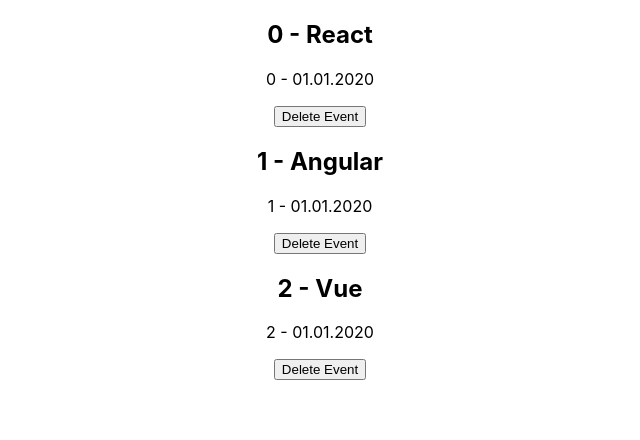
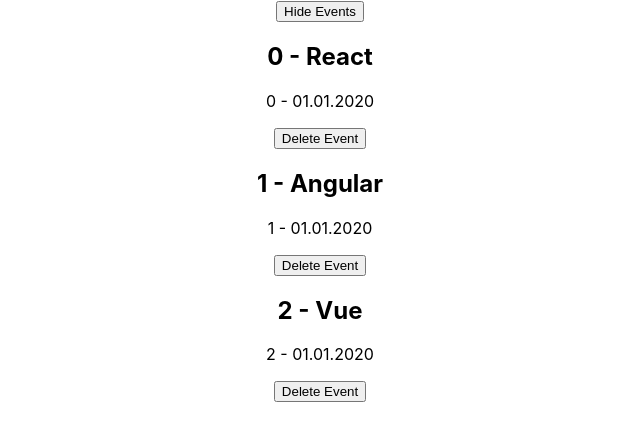
Before and after one commit to jisshub/Build-Web-Apps-React-Firebase, a React (Create React App) app: page / in a window 1280 px wide. Shown: the top 440 px of the page, without its empty margins (320-960 px from the left). Built offline with nearby package versions, Linux system fonts and the light colour scheme.

Commit message:
conditionally ouput events

```diff
--- a/src/App.js
+++ b/src/App.js
@@ -9,12 +9,34 @@ function App() {
     {title: "Vue", date: "01.01.2020", id: 3},
   ]);
 
+  const [showEvents, setShowEvents] = useState(true);
+
   const handleClick = (id) => {
-    console.log(id);
+    // filter method returns a new array with the items that match the condition
+   setEvents((prevEvents) => {
+      return prevEvents.filter(event => event.id !== id);
+   })
   }
+
   return (
     <div className="App">
-      {events.map((event, index) => (
+        {
+        showEvents && (
+          <div>
+            <button onClick={() => setShowEvents(false)}>Hide Events</button>
+          </div>
+        )
+        }
+
+        {
+        !showEvents && (
+          <div>
+            <button onClick={() => setShowEvents(true)}>Show Events</button>
+          </div>
+          )
+        }
+
+      {showEvents && events.map((event, index) => (
         <div className='event-preview' key={event.id}>
           <h2>{index} - {event.title}</h2>
           <p>{index} - {event.date}</p>
```
Also changed, not shown: 1 other file (tests, documents, lock files or other folders).
